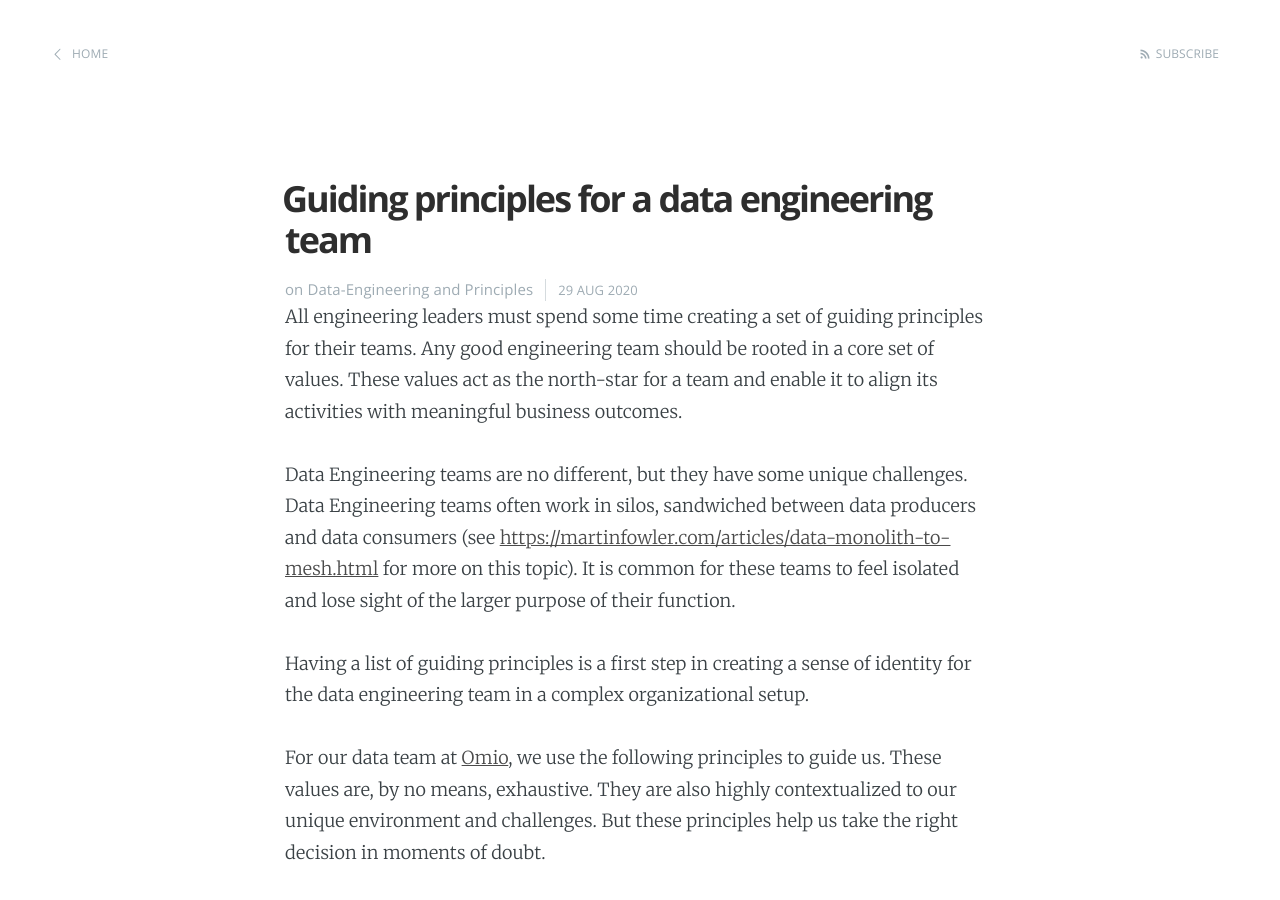
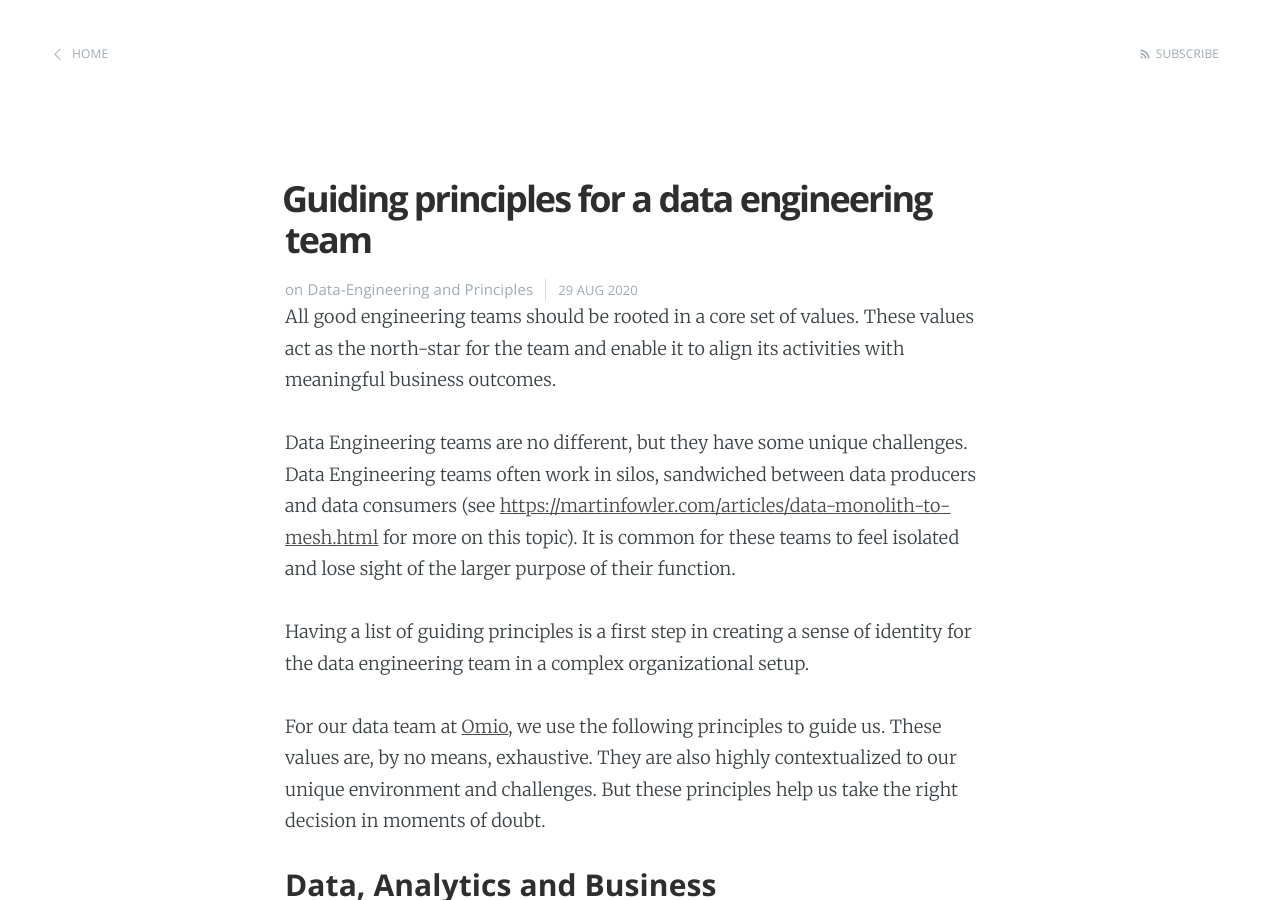
Before and after one commit to rahulj51/miles2code.github.io, a Jekyll site: the page built from _posts/2020-08-29-Guiding-principles-for-a-data-engineering-team.markdown, in a window 1280 px wide and 900 px high. Built offline with Jekyll 4.4.1, drawn with Linux system fonts in a browser that asks for light colours.

Commit message:
Editing the starting paragraph for clarity

```diff
--- a/_posts/2020-08-29-Guiding-principles-for-a-data-engineering-team.markdown
+++ b/_posts/2020-08-29-Guiding-principles-for-a-data-engineering-team.markdown
@@ -5,7 +5,7 @@ date: '2020-08-29T11:09:40.468Z'
 categories: Data-Engineering Principles
 ---
 
-All engineering leaders must spend some time creating a set of guiding principles for their teams. Any good engineering team should be rooted in a core set of values. These values act as the north-star for a team and enable it to align its activities with meaningful business outcomes.
+All good engineering teams should be rooted in a core set of values. These values act as the north-star for the team and enable it to align its activities with meaningful business outcomes.
 
 Data Engineering teams are no different, but they have some unique challenges. Data Engineering teams often work in silos, sandwiched between data producers and data consumers (see [https://martinfowler.com/articles/data-monolith-to-mesh.html](https://martinfowler.com/articles/data-monolith-to-mesh.html) for more on this topic). It is common for these teams to feel isolated and lose sight of the larger purpose of their function.
 
```
